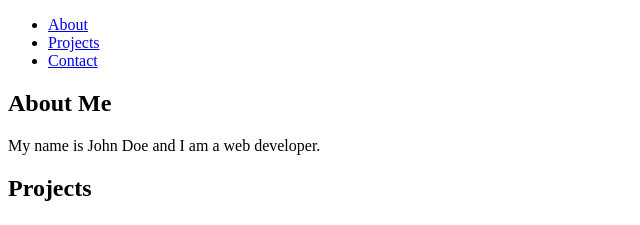
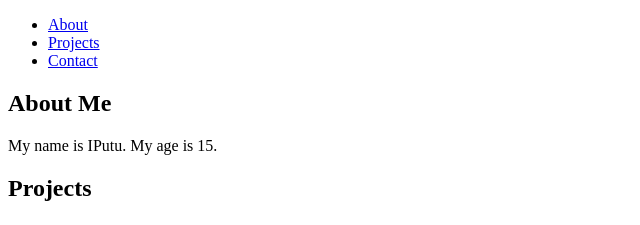
Before and after one commit to Dharmaip/Website_Collab, a plain HTML site: page index.html in a window 1280 px wide. Shown: the top 225 px of the page, without its empty margins (0-640 px from the left). Drawn offline with Linux system fonts and the light colour scheme.

Commit message:
Update index.html

```diff
--- a/index.html
+++ b/index.html
@@ -19,7 +19,7 @@
     <main>
         <section id="about">
             <h1>About Me</h1>
-            <p>My name is John Doe and I am a web developer.</p>
+            <p>My name is IPutu. My age is 15.</p>
         </section>
         <section id="projects">
             <h1>Projects</h1>
```
